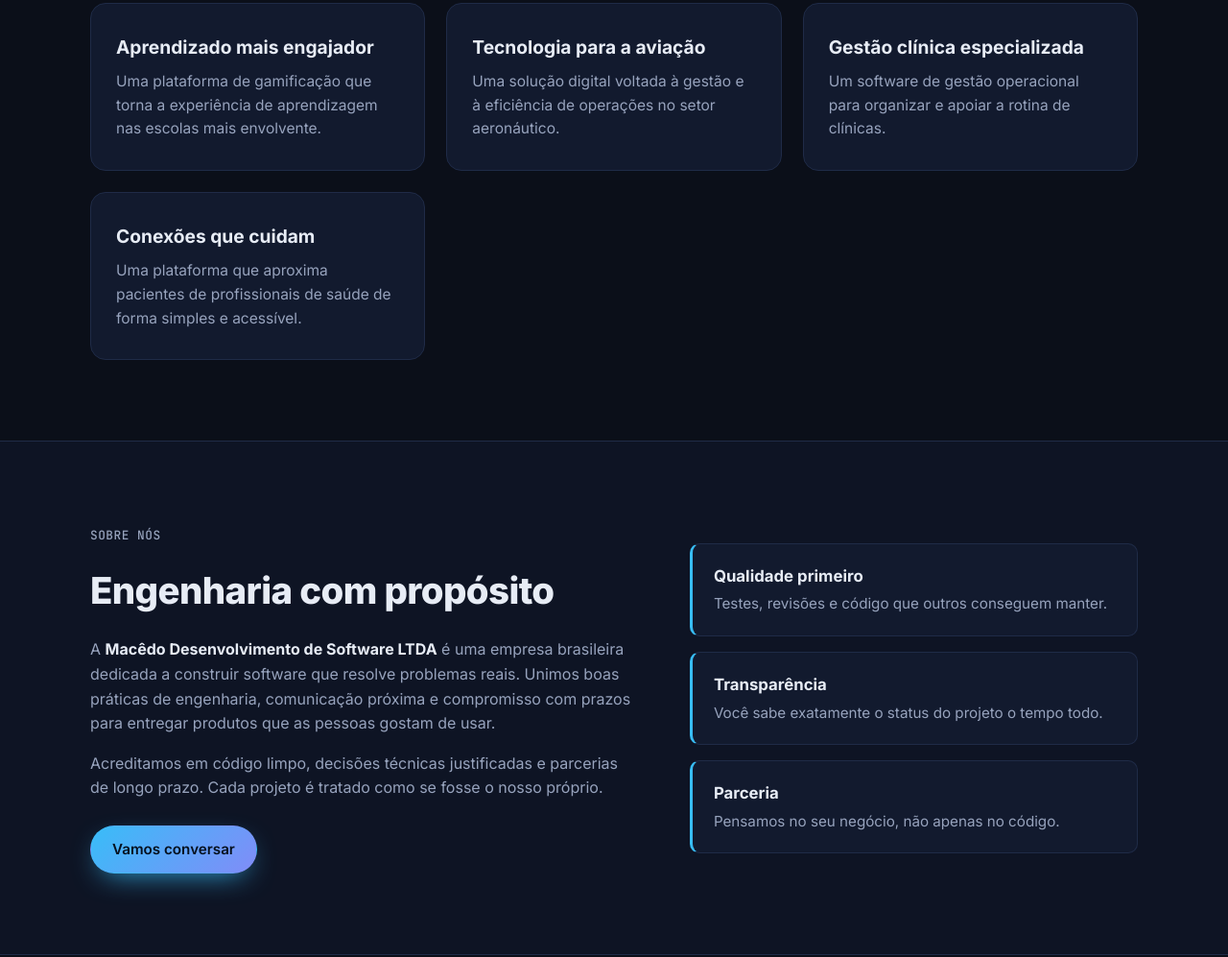
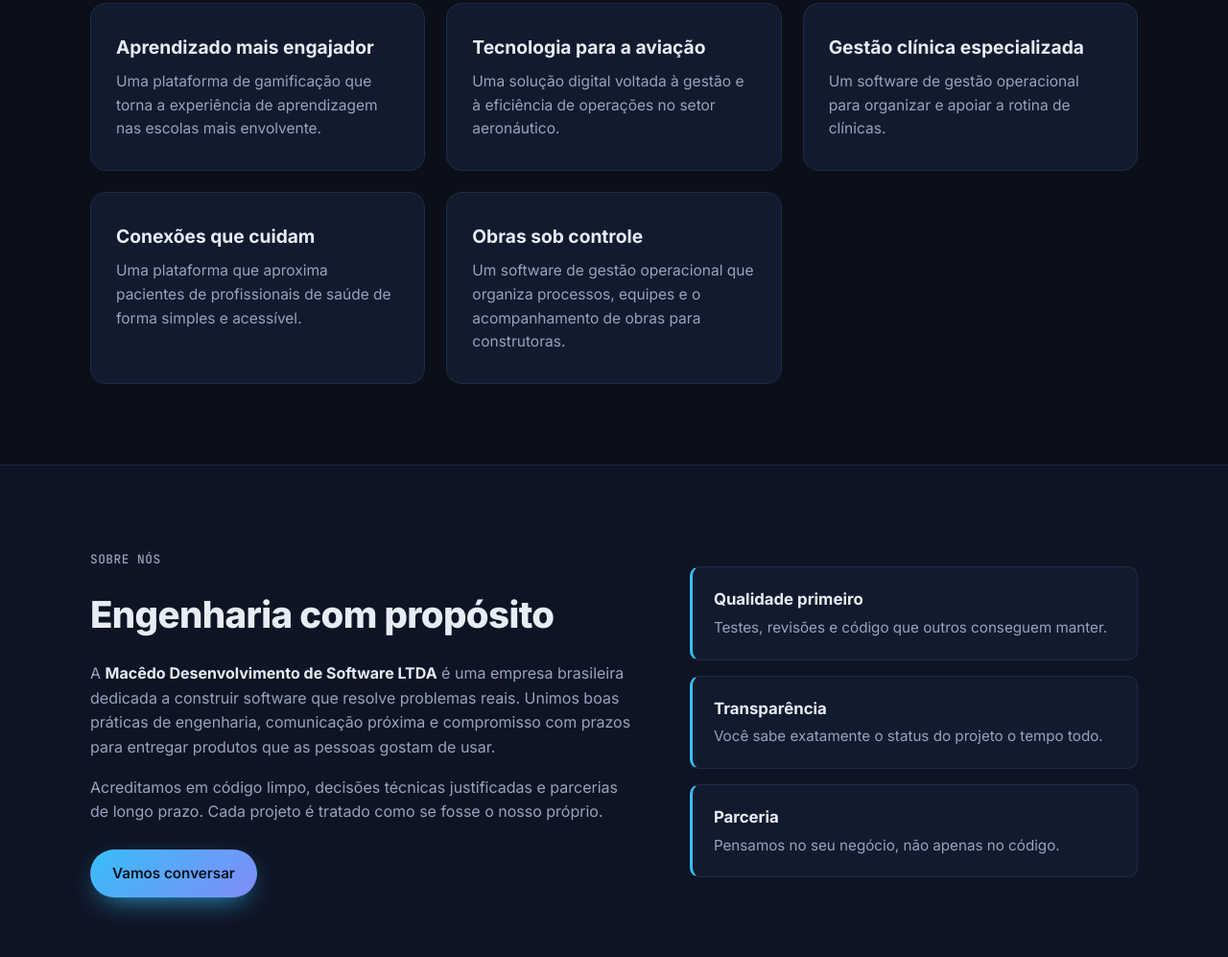
Before and after one commit to arthurmacedo01/personal_landing_page, a plain HTML site: page index.html in a window 1280 px wide. Shown: the part 3035-4032 px from the top of the page at 96% size. Drawn offline with Linux system fonts and the light colour scheme.

Commit message:
add: index

```diff
--- a/index.html
+++ b/index.html
@@ -196,6 +196,10 @@
             <h3>Conexões que cuidam</h3>
             <p>Uma plataforma que aproxima pacientes de profissionais de saúde de forma simples e acessível.</p>
           </article>
+          <article class="card">
+            <h3>Obras sob controle</h3>
+            <p>Um software de gestão operacional que organiza processos, equipes e o acompanhamento de obras para construtoras.</p>
+          </article>
         </div>
       </div>
     </section>
```
